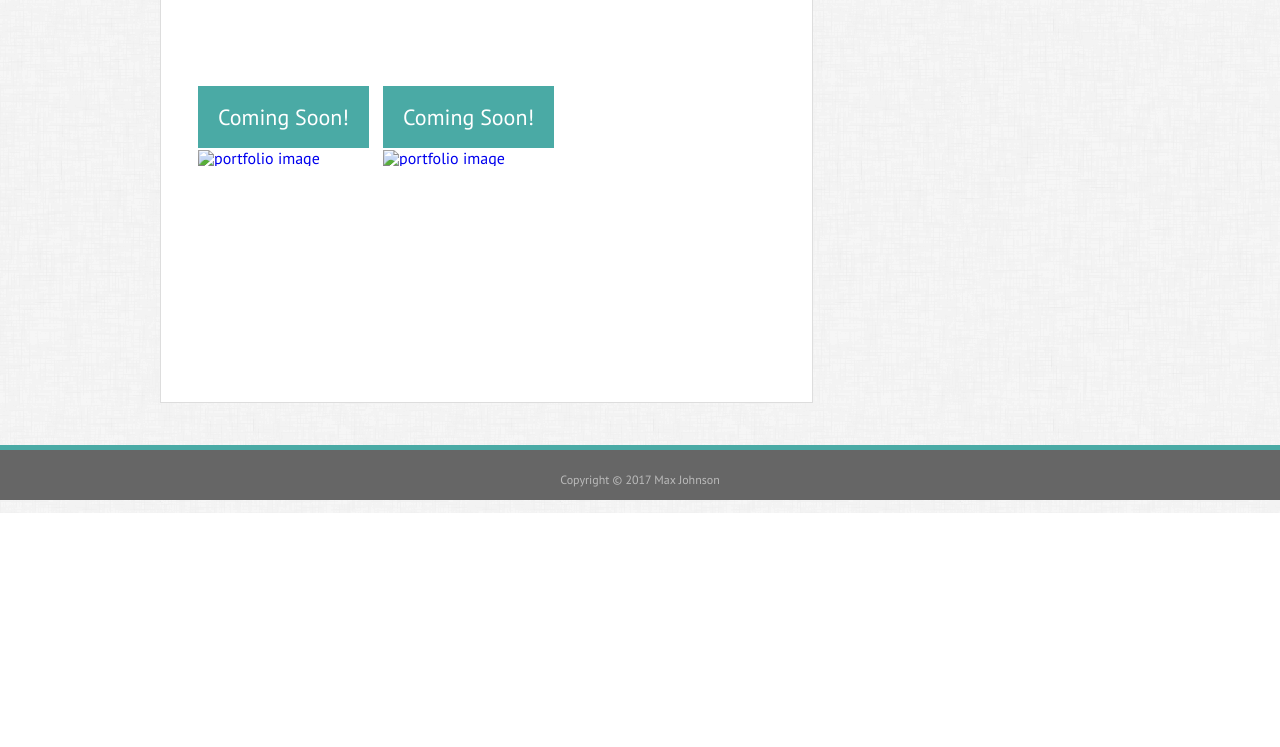
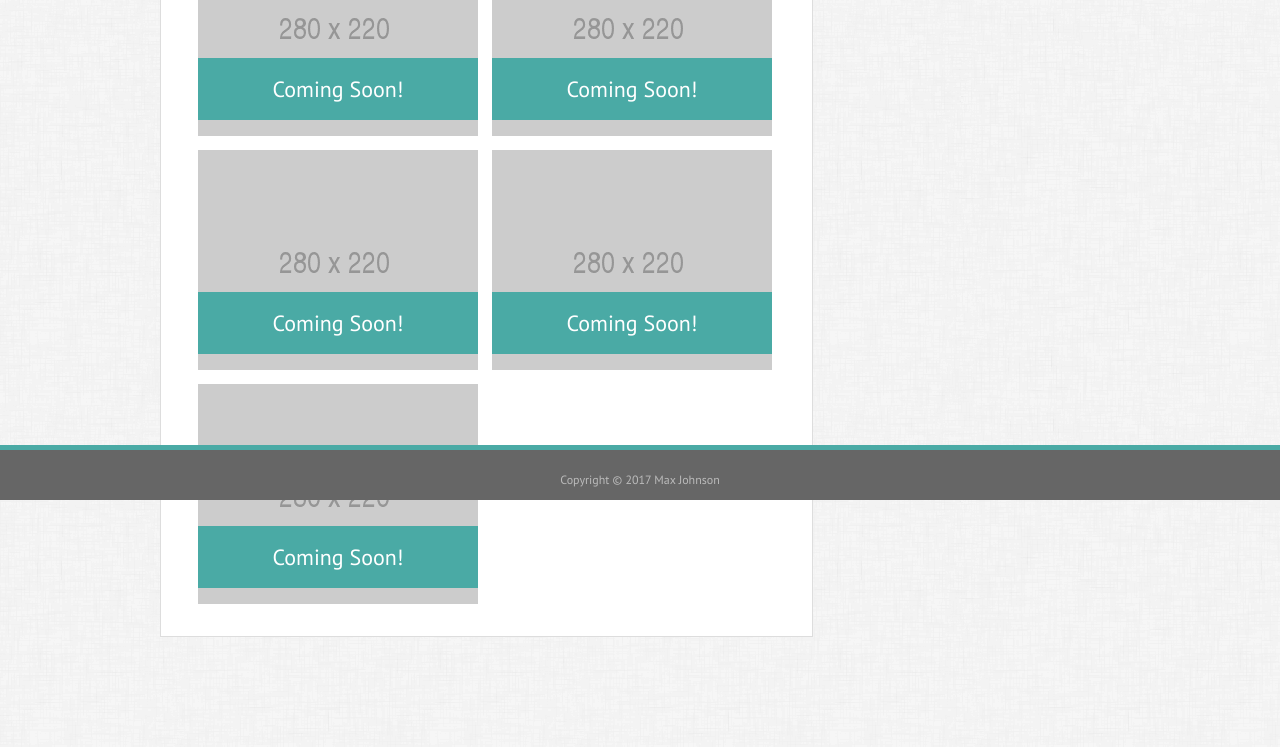
Before and after one commit to maxrjohnson23/Responsive-Portfolio, a plain HTML site: page portfolio.html in a window 1280 px wide. Shown: the part 300-1047 px from the top of the page. Before the commit the page ends 813 px from the top, so only its background shows below. Drawn offline with Linux system fonts and the light colour scheme; the site is published under a folder, as on GitHub Pages, so addresses that start at the root find nothing.

Commit message:
Fix image relative paths

```diff
--- a/portfolio.html
+++ b/portfolio.html
@@ -25,27 +25,27 @@
         <section class="main clearfix portfolio">
             <h2>Portfolio</h2>
             <a href="#">
-                <div class="gallery"><img src="/assets/images/placeholder.png" alt="portfolio image">
+                <div class="gallery"><img src="assets/images/placeholder.png" alt="portfolio image">
                     <div class="project">Coming Soon!</div>
                 </div>
             </a>
             <a href="#">
-                <div class="gallery"><img src="/assets/images/placeholder.png" alt="portfolio image">
+                <div class="gallery"><img src="assets/images/placeholder.png" alt="portfolio image">
                     <div class="project">Coming Soon!</div>
                 </div>
             </a>
             <a href="#">
-                <div class="gallery"><img src="/assets/images/placeholder.png" alt="portfolio image">
+                <div class="gallery"><img src="assets/images/placeholder.png" alt="portfolio image">
                     <div class="project">Coming Soon!</div>
                 </div>
             </a>
             <a href="#">
-                <div class="gallery"><img src="/assets/images/placeholder.png" alt="portfolio image">
+                <div class="gallery"><img src="assets/images/placeholder.png" alt="portfolio image">
                     <div class="project">Coming Soon!</div>
                 </div>
             </a>
             <a href="#">
-                <div class="gallery"><img src="/assets/images/placeholder.png" alt="portfolio image">
+                <div class="gallery"><img src="assets/images/placeholder.png" alt="portfolio image">
                     <div class="project">Coming Soon!</div>
                 </div>
             </a>
```
Also changed, not shown: index.html (+1 -1 lines).
